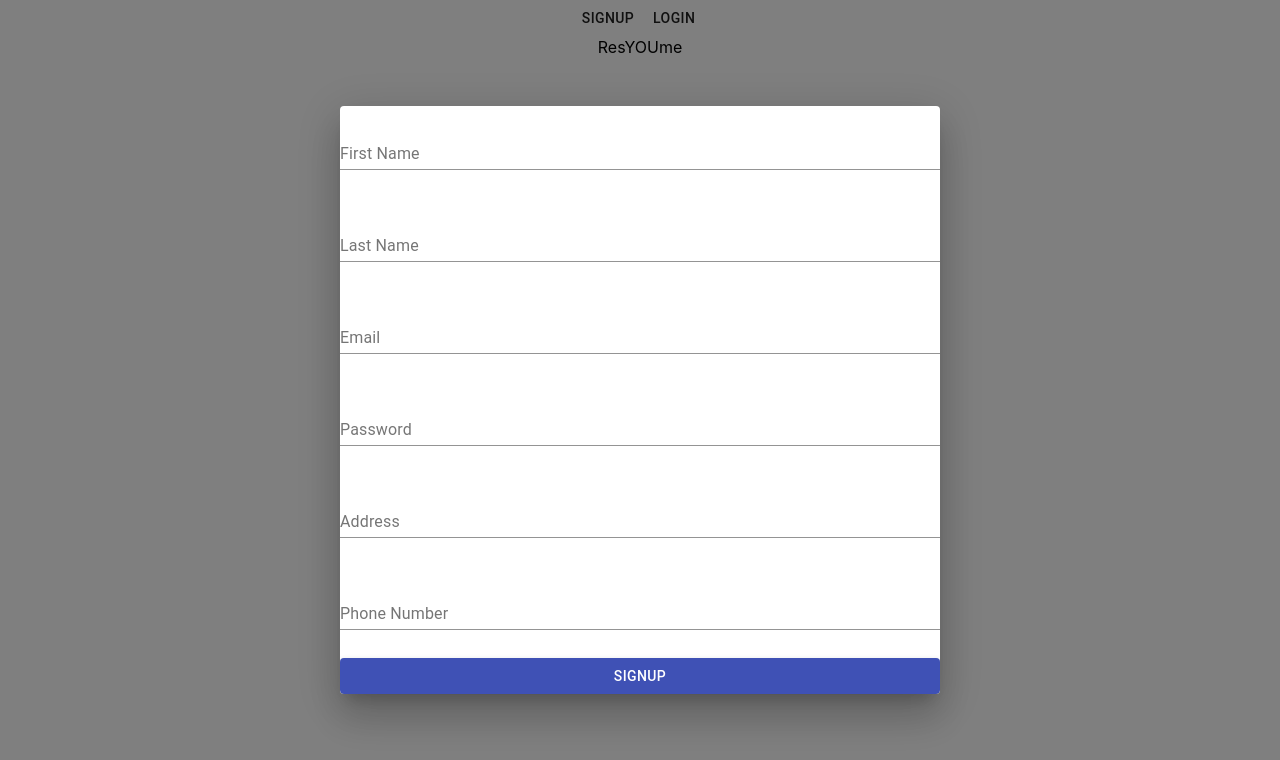
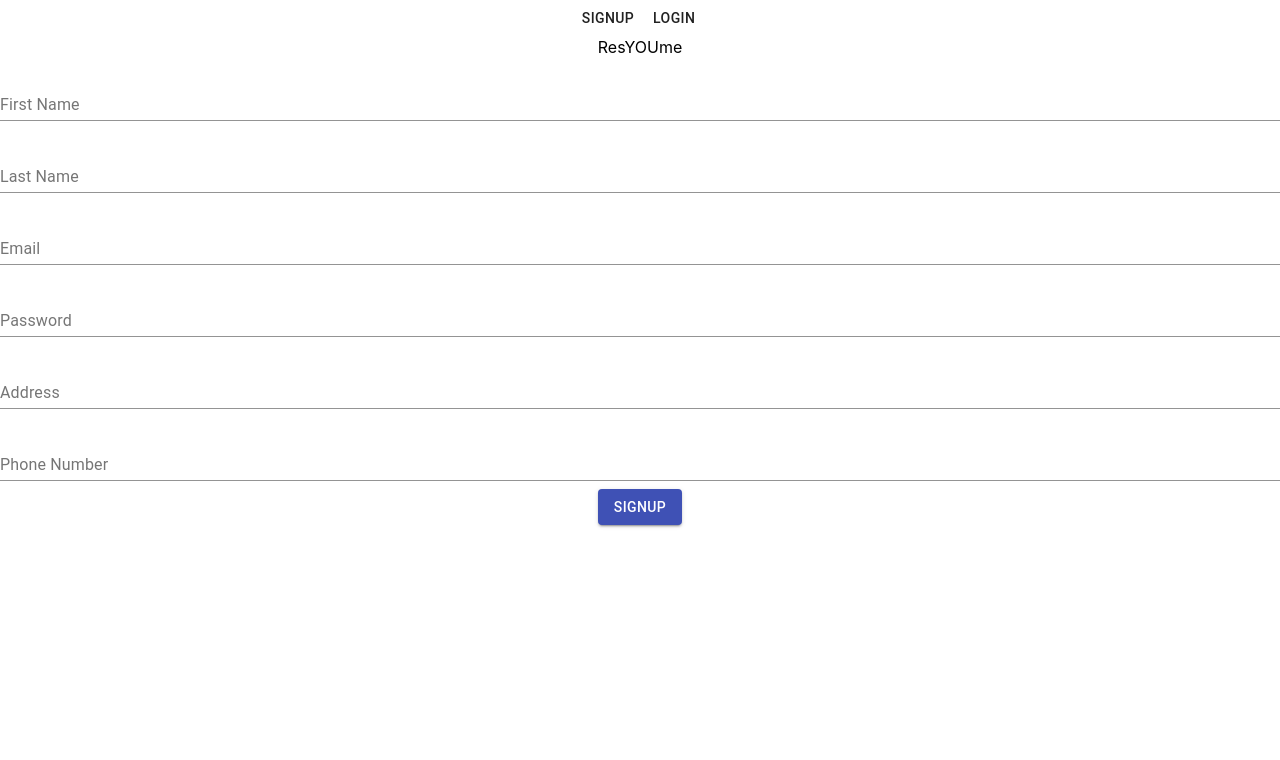
Before and after one commit to Rbascoe/ResYouMe_Frontend, a React (Create React App) app: page /signup in a window 1280 px wide. Shown: the top 760 px of the page. Built offline with nearby package versions, Linux system fonts and the light colour scheme.

Commit message:
user signup saves user in db

```diff
--- a/src/components/UserInfo.js
+++ b/src/components/UserInfo.js
@@ -14,25 +14,47 @@ export class UserInfo extends Component {
   // submit = e => {
   //   e.preventDefault();
   //   this.props.history.push("/profile")
-  // };
+  //
+  signUp = (e) => {
+    e.preventDefault()
 
-  // routeChange=()=> {
-  //   let path = '/profile'
-  //   let history = this.props.history;
-  //   history.push(path);
-  // }
+    const {values} = this.props;
+
+    fetch("http://localhost:3000/api/v1/users", {
+        method: "POST",
+        headers: {
+            "Content-Type": "application/json"
+        },
+        body: JSON.stringify({
+        //    user:{
+            first_name: values.first_name,
+            last_name: values.last_name,
+            email: values.email,
+            password: values.password,
+            address: values.address,
+            phone_number: values.phone_number,
+
+        //    }
+        })
+    })
+    .then(res => res.json())
+    .then(console.log)
+}
+
+
+
 
   render() {
     const { values, handleChange } = this.props;
     return (
     //   <MuiThemeProvider>
         <>
-          <Dialog
+          {/* <Dialog
             open
             fullWidth
             maxWidth='sm'
-          >
-
+          > */}
+            <form onSubmit={(e) =>  this.signUp(e) }>
             <TextField
               placeholder="Enter Your First Name"
               label="First Name"
@@ -87,19 +109,15 @@ export class UserInfo extends Component {
               fullWidth
             />
             <br />
-            {/* <Button
-              color="primary"
-              variant="contained"
-              onClick={this.routeChange}
-            >Submit</Button> */}
-            <Button
-            component={ Link }
-            to="/profile"
+            <Button type="submit"
+            // component={ Link }
+            // to="/profile"
             variant="contained"
             color="primary">
               SignUp
             </Button>
-          </Dialog>
+            </form>
+          {/* </Dialog> */}
         </>
        /* </MuiThemeProvider> */
     );
```
